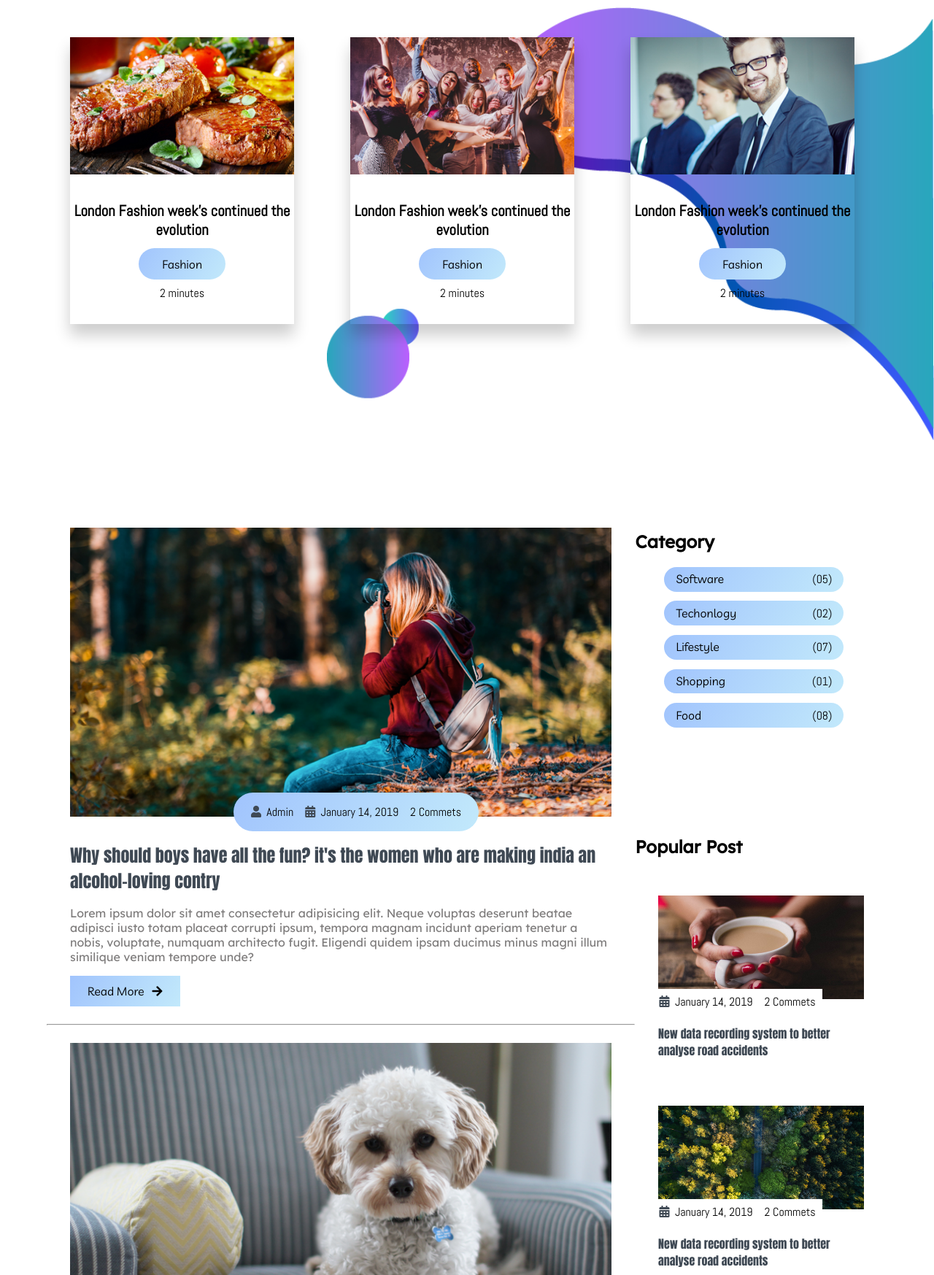
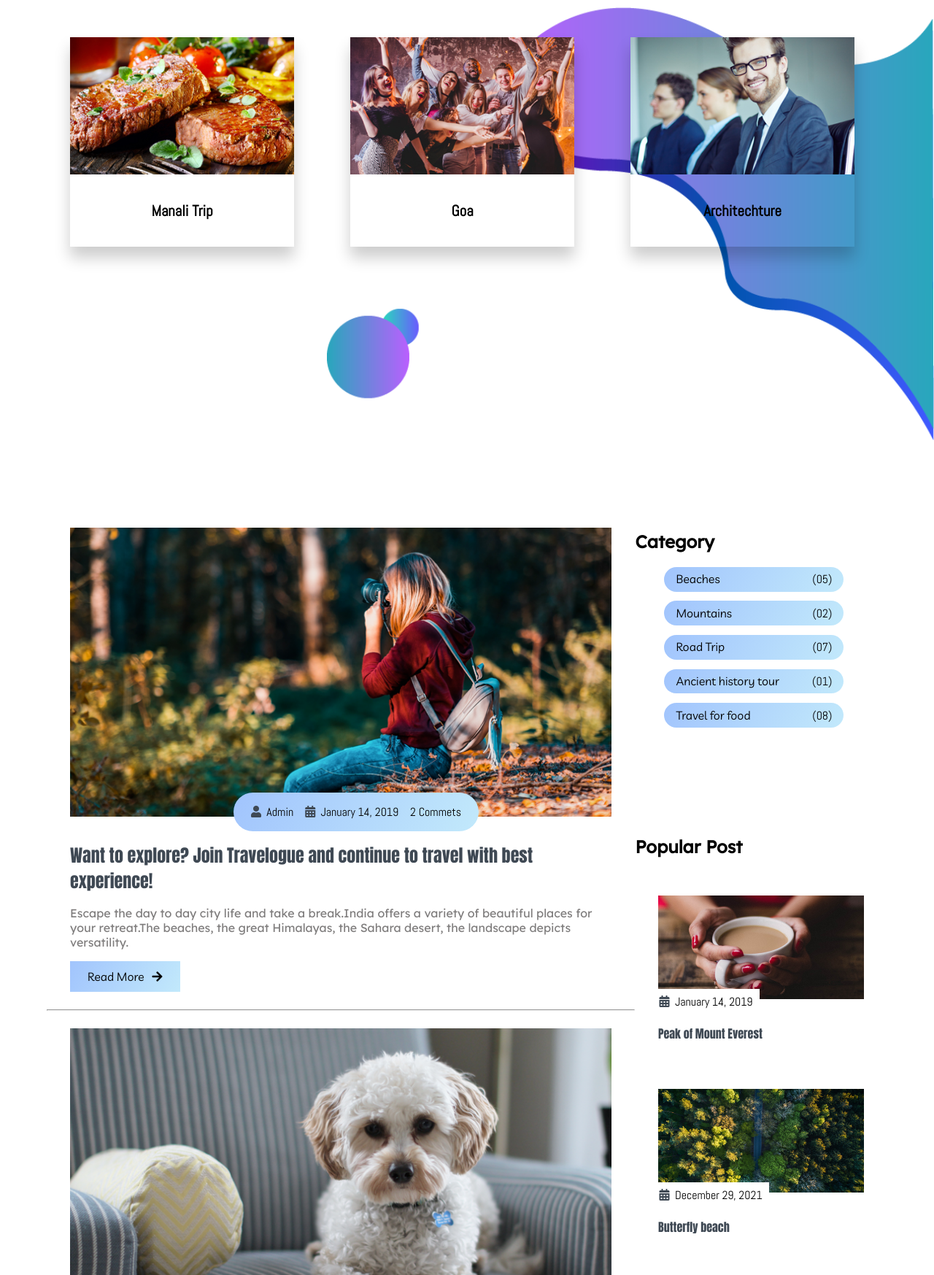
Before and after one commit to Adarsh275/Travel-Blog-Website, a plain HTML site: page HomePage/Index.html in a window 1280 px wide. Shown: the part 1053-2800 px from the top of the page at 73% size. Drawn offline with Linux system fonts and the light colour scheme.

Commit message:
Update Index.html
* Update Index.html

adding data

* Update Index.html

* Update Index.html

```diff
--- a/HomePage/Index.html
+++ b/HomePage/Index.html
@@ -5,7 +5,7 @@
     <meta charset="UTF-8">
     <meta name="viewport" content="width=device-width, initial-scale=1.0">
     <meta http-equiv="X-UA-Compatible" content="ie=edge">
-    <title>Blooger</title>
+    <title>Blogger</title>
 
     <!-- Font Awesome Icons -->
     <link rel="stylesheet" href="./css/all.css">
@@ -30,7 +30,7 @@
     <nav class="nav">
         <div class="nav-menu flex-row">
             <div class="nav-brand">
-                <a href="#" class="text-gray">Blooger</a>
+                <a href="#" class="text-gray">Blogger</a>
             </div>
             <div class="toggle-collapse">
                 <div class="toggle-icons">
@@ -42,6 +42,7 @@
                     <li class="nav-link">
                         <a href="./Index.html">Home</a>
                     </li>
+
                     <li class="nav-link">
                         <a href="../Login/Login.html">Login</a>
                     </li>
@@ -75,9 +76,9 @@
 
         <section class="site-title">
             <div class="site-background" data-aos="fade-up" data-aos-delay="100">
-                <h3>Tours & Travels</h3>
+                <h3>Travelogue</h3>
                 <h1>Amazing Place on Earth</h1>
-                <button class="btn">Explore</button>
+
             </div>
         </section>
 
@@ -92,33 +93,30 @@
                         <div class="blog-content" data-aos="fade-right" data-aos-delay="200">
                             <img src="./assets/Blog-post/post-1.jpg" alt="post-1">
                             <div class="blog-title">
-                                <h3>London Fashion week's continued the evolution</h3>
-                                <button class="btn btn-blog">Fashion</button>
-                                <span>2 minutes</span>
+                                <h3>Manali Trip</h3>
+
+
                             </div>
                         </div>
                         <div class="blog-content" data-aos="fade-in" data-aos-delay="200">
                             <img src="./assets/Blog-post/post-3.jpg" alt="post-1">
                             <div class="blog-title">
-                                <h3>London Fashion week's continued the evolution</h3>
-                                <button class="btn btn-blog">Fashion</button>
-                                <span>2 minutes</span>
+                                <h3>Goa </h3>
+
                             </div>
                         </div>
                         <div class="blog-content" data-aos="fade-left" data-aos-delay="200">
                             <img src="./assets/Blog-post/post-2.jpg" alt="post-1">
                             <div class="blog-title">
-                                <h3>London Fashion week's continued the evolution</h3>
-                                <button class="btn btn-blog">Fashion</button>
-                                <span>2 minutes</span>
+                                <h3>Architechture</h3>
+
                             </div>
                         </div>
                         <div class="blog-content" data-aos="fade-right" data-aos-delay="200">
                             <img src="./assets/Blog-post/post-5.png" alt="post-1">
                             <div class="blog-title">
-                                <h3>London Fashion week's continued the evolution</h3>
-                                <button class="btn btn-blog">Fashion</button>
-                                <span>2 minutes</span>
+                                <h3>Adventure on Himalayas</h3>
+
                             </div>
                         </div>
                     </div>
@@ -149,12 +147,8 @@
                             </div>
                         </div>
                         <div class="post-title">
-                            <a href="#">Why should boys have all the fun? it's the women who are making india an
-                                alcohol-loving contry</a>
-                            <p>Lorem ipsum dolor sit amet consectetur adipisicing elit. Neque voluptas deserunt beatae
-                                adipisci iusto totam placeat corrupti ipsum, tempora magnam incidunt aperiam tenetur a
-                                nobis, voluptate, numquam architecto fugit. Eligendi quidem ipsam ducimus minus magni
-                                illum similique veniam tempore unde?
+                            <a href="#">Want to explore? Join Travelogue and continue to travel with best experience!</a>
+                            <p>Escape the day to day city life and take a break.India offers a variety of beautiful places for your retreat.The beaches, the great Himalayas, the Sahara desert, the landscape depicts versatility.
                             </p>
                             <button class="btn post-btn">Read More &nbsp; <i class="fas fa-arrow-right"></i></button>
                         </div>
@@ -172,14 +166,11 @@
                             </div>
                         </div>
                         <div class="post-title">
-                            <a href="#">Why should boys have all the fun? it's the women who are making india an
-                                alcohol-loving contry</a>
-                            <p>Lorem ipsum dolor sit amet consectetur adipisicing elit. Neque voluptas deserunt beatae
-                                adipisci iusto totam placeat corrupti ipsum, tempora magnam incidunt aperiam tenetur a
-                                nobis, voluptate, numquam architecto fugit. Eligendi quidem ipsam ducimus minus magni
-                                illum similique veniam tempore unde?
+                            <a href="#">This website acts like a travel guide and helps you find out the everything you need to know about a destination before visiting it.</a>
+                            <p>
+                               Read the blogs posted by various travel enthusiats and connect...
                             </p>
-                            <button class="btn post-btn">Read More &nbsp; <i class="fas fa-arrow-right"></i></button>
+
                         </div>
                     </div>
                     <hr>
@@ -195,13 +186,11 @@
                             </div>
                         </div>
                         <div class="post-title">
-                            <a href="#">New data recording system to better analyse road accidents</a>
-                            <p>Lorem ipsum dolor sit amet consectetur adipisicing elit. Neque voluptas deserunt beatae
-                                adipisci iusto totam placeat corrupti ipsum, tempora magnam incidunt aperiam tenetur a
-                                nobis, voluptate, numquam architecto fugit. Eligendi quidem ipsam ducimus minus magni
-                                illum similique veniam tempore unde?
+                            <a href="#">Kahmir-The queen of India</a>
+                            <p> Srinagar is one of the most beautiful places in Kashmir. Take a shikara ride on the peaceful Dal Lake,
+                                view the city from the top of Shankaracharya Temple and stay in the iconic house boats on your next trip.
                             </p>
-                            <button class="btn post-btn">Read More &nbsp; <i class="fas fa-arrow-right"></i></button>
+
                         </div>
                     </div>
                     <hr>
@@ -217,13 +206,12 @@
                             </div>
                         </div>
                         <div class="post-title">
-                            <a href="#">New data recording system to better analyse road accidents</a>
-                            <p>Lorem ipsum dolor sit amet consectetur adipisicing elit. Neque voluptas deserunt beatae
-                                adipisci iusto totam placeat corrupti ipsum, tempora magnam incidunt aperiam tenetur a
-                                nobis, voluptate, numquam architecto fugit. Eligendi quidem ipsam ducimus minus magni
-                                illum similique veniam tempore unde?
+                            <a href="#">Andaman n Nicobar Islands</a>
+                            <p>famous for their white-sand beaches and palm lined shorelines along with one of the greatest
+                                underwater biodiversity housing corals and sea dwellers. This makes it an all around tourist attraction.
+
                             </p>
-                            <button class="btn post-btn">Read More &nbsp; <i class="fas fa-arrow-right"></i></button>
+
                         </div>
                     </div>
                     <div class="pagination flex-row">
@@ -239,23 +227,23 @@
                         <h2>Category</h2>
                         <ul class="category-list">
                             <li class="list-items" data-aos="fade-left" data-aos-delay="100">
-                                <a href="#">Software</a>
+                                <a href="#">Beaches</a>
                                 <span>(05)</span>
                             </li>
                             <li class="list-items" data-aos="fade-left" data-aos-delay="200">
-                                <a href="#">Techonlogy</a>
+                                <a href="#">Mountains</a>
                                 <span>(02)</span>
                             </li>
                             <li class="list-items" data-aos="fade-left" data-aos-delay="300">
-                                <a href="#">Lifestyle</a>
+                                <a href="#">Road Trip</a>
                                 <span>(07)</span>
                             </li>
                             <li class="list-items" data-aos="fade-left" data-aos-delay="400">
-                                <a href="#">Shopping</a>
+                                <a href="#">Ancient history tour</a>
                                 <span>(01)</span>
                             </li>
                             <li class="list-items" data-aos="fade-left" data-aos-delay="500">
-                                <a href="#">Food</a>
+                                <a href="#">Travel for food</a>
                                 <span>(08)</span>
                             </li>
                         </ul>
@@ -270,11 +258,11 @@
                                 <div class="post-info flex-row">
                                     <span><i class="fas fa-calendar-alt text-gray"></i>&nbsp;&nbsp;January 14,
                                         2019</span>
-                                    <span>2 Commets</span>
+
                                 </div>
                             </div>
                             <div class="post-title">
-                                <a href="#">New data recording system to better analyse road accidents</a>
+                                <a href="#">Peak of Mount Everest</a>
                             </div>
                         </div>
                         <div class="post-content" data-aos="flip-up" data-aos-delay="300">
@@ -283,13 +271,13 @@
                                     <img src="./assets/popular-post/m-blog-2.jpg" class="img" alt="blog1">
                                 </div>
                                 <div class="post-info flex-row">
-                                    <span><i class="fas fa-calendar-alt text-gray"></i>&nbsp;&nbsp;January 14,
-                                        2019</span>
-                                    <span>2 Commets</span>
+                                    <span><i class="fas fa-calendar-alt text-gray"></i>&nbsp;&nbsp;December 29,
+                                        2021</span>
+
                                 </div>
                             </div>
                             <div class="post-title">
-                                <a href="#">New data recording system to better analyse road accidents</a>
+                                <a href="#">Butterfly beach</a>
                             </div>
                         </div>
                         <div class="post-content" data-aos="flip-up" data-aos-delay="400">
@@ -298,13 +286,13 @@
                                     <img src="./assets/popular-post/m-blog-3.jpg" class="img" alt="blog1">
                                 </div>
                                 <div class="post-info flex-row">
-                                    <span><i class="fas fa-calendar-alt text-gray"></i>&nbsp;&nbsp;January 14,
-                                        2019</span>
-                                    <span>2 Commets</span>
+                                    <span><i class="fas fa-calendar-alt text-gray"></i>&nbsp;&nbsp;May 15,
+                                        2020</span>
+
                                 </div>
                             </div>
                             <div class="post-title">
-                                <a href="#">New data recording system to better analyse road accidents</a>
+                                <a href="#">Lotus temple</a>
                             </div>
                         </div>
                         <div class="post-content" data-aos="flip-up" data-aos-delay="500">
@@ -313,31 +301,16 @@
                                     <img src="./assets/popular-post/m-blog-4.jpg" class="img" alt="blog1">
                                 </div>
                                 <div class="post-info flex-row">
-                                    <span><i class="fas fa-calendar-alt text-gray"></i>&nbsp;&nbsp;January 14,
+                                    <span><i class="fas fa-calendar-alt text-gray"></i>&nbsp;&nbsp;Feb 14,
                                         2019</span>
-                                    <span>2 Commets</span>
+
                                 </div>
                             </div>
                             <div class="post-title">
-                                <a href="#">New data recording system to better analyse road accidents</a>
+                                <a href="#">Valley Of Flowers</a>
                             </div>
                         </div>
-                        <div class="post-content" data-aos="flip-up" data-aos-delay="600">
-                            <div class="post-image">
-                                <div>
-                                    <img src="./assets/popular-post/m-blog-5.jpg" class="img" alt="blog1">
-                                </div>
-                                <div class="post-info flex-row">
-                                    <span><i class="fas fa-calendar-alt text-gray"></i>&nbsp;&nbsp;January 14,
-                                        2019</span>
-                                    <span>2 Commets</span>
-                                </div>
-                            </div>
-                            <div class="post-title">
-                                <a href="#">New data recording system to better analyse road accidents</a>
-                            </div>
-                        </div>
-                    </div>
+
                     <div class="newsletter" data-aos="fade-up" data-aos-delay="300">
                         <h2>Newsletter</h2>
                         <div class="form-element">
@@ -348,14 +321,14 @@
                     <div class="popular-tags">
                         <h2>Popular Tags</h2>
                         <div class="tags flex-row">
-                            <span class="tag" data-aos="flip-up" data-aos-delay="100">Software</span>
-                            <span class="tag" data-aos="flip-up" data-aos-delay="200">technology</span>
-                            <span class="tag" data-aos="flip-up" data-aos-delay="300">travel</span>
-                            <span class="tag" data-aos="flip-up" data-aos-delay="400">illustration</span>
-                            <span class="tag" data-aos="flip-up" data-aos-delay="500">design</span>
-                            <span class="tag" data-aos="flip-up" data-aos-delay="600">lifestyle</span>
-                            <span class="tag" data-aos="flip-up" data-aos-delay="700">love</span>
-                            <span class="tag" data-aos="flip-up" data-aos-delay="800">project</span>
+                            <span class="tag" data-aos="flip-up" data-aos-delay="100">Beaches</span>
+                            <span class="tag" data-aos="flip-up" data-aos-delay="200">Hills and mountains</span>
+                            <span class="tag" data-aos="flip-up" data-aos-delay="300">Romantic Getaway</span>
+                            <span class="tag" data-aos="flip-up" data-aos-delay="400">Treking</span>
+                            <span class="tag" data-aos="flip-up" data-aos-delay="500">Waterfalls</span>
+                            <span class="tag" data-aos="flip-up" data-aos-delay="600">Adventure</span>
+                            <span class="tag" data-aos="flip-up" data-aos-delay="700">Resort</span>
+
                         </div>
                     </div>
                 </aside>
@@ -375,8 +348,7 @@
         <div class="container">
             <div class="about-us" data-aos="fade-right" data-aos-delay="200">
                 <h2>About us</h2>
-                <p>Lorem ipsum dolor sit amet consectetur adipisicing elit. Accusantium quia atque nemo ad modi officiis
-                    iure, autem nulla tenetur repellendus.</p>
+                <p>Travelogue is a well establish travel blog website which aims at providing its customers full guidance in all travel aspects.</p>
             </div>
             <div class="newsletter" data-aos="fade-right" data-aos-delay="200">
                 <h2>Newsletter</h2>
```
